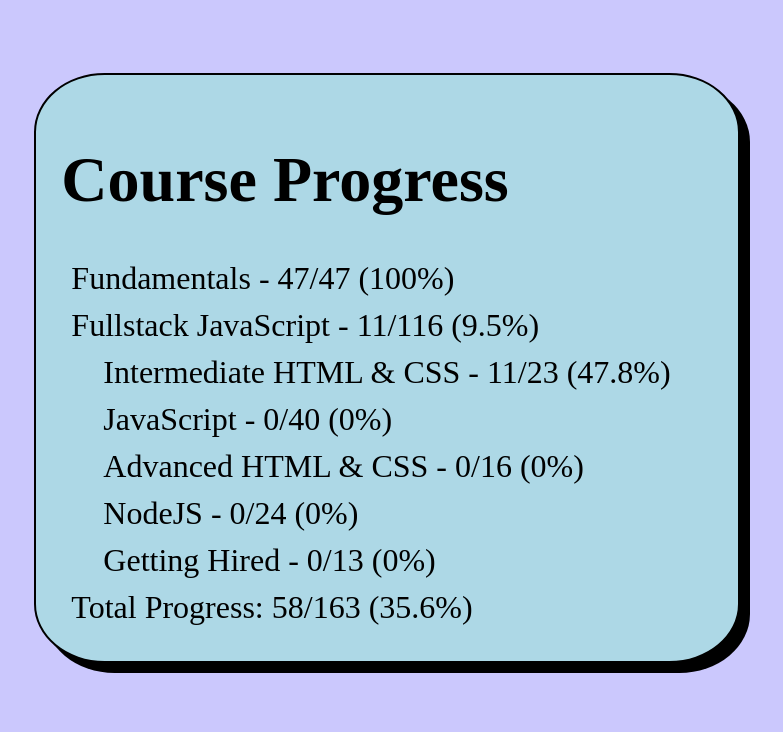
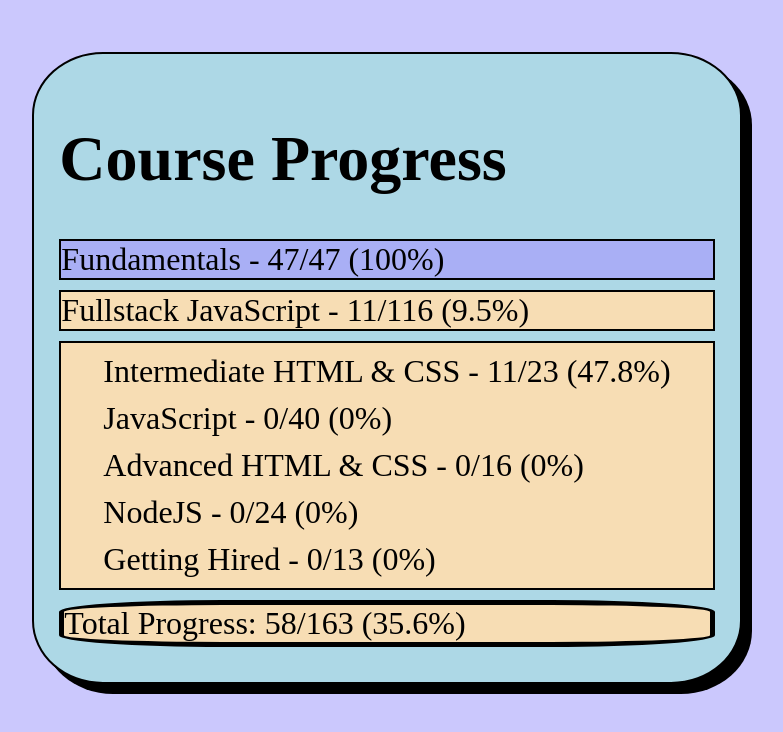
Before and after one commit to jjlagoutaris/progressTracker, a plain HTML site: page index.html in a window 1280 px wide. Shown: the whole page, without its empty margins (253-1036 px from the left). Drawn offline with Linux system fonts and the light colour scheme.

Commit message:
updated styling

```diff
--- a/style.css
+++ b/style.css
@@ -19,11 +19,21 @@ h1{
 div{
     font-size: 2rem;
 }
+.fundamentals{
+    font-size: 2rem;
+    background-color: #A9AFF5;
+    border: 2px solid black;
+    margin: 10px 0;
+}
+ul, .fullstackJS{
+    margin: 10px 0;
+    font-size: 2rem;
+    background-color: #F7DDB4;
+    border: 2px solid black;
+}
 ul{
-    font-size: 2rem;
     list-style-type: none;
     padding: 0 2rem;
-    margin: 10px 0;
 }
 li{
     margin: 10px;
@@ -31,3 +41,10 @@ li{
 div{
     margin: 10px;
 }
+.total{
+    margin: 10px 0;
+    font-size: 2rem;
+    background-color: #F7DDB4;
+    border: 5px solid black;
+    border-radius: 25%;
+}
```
